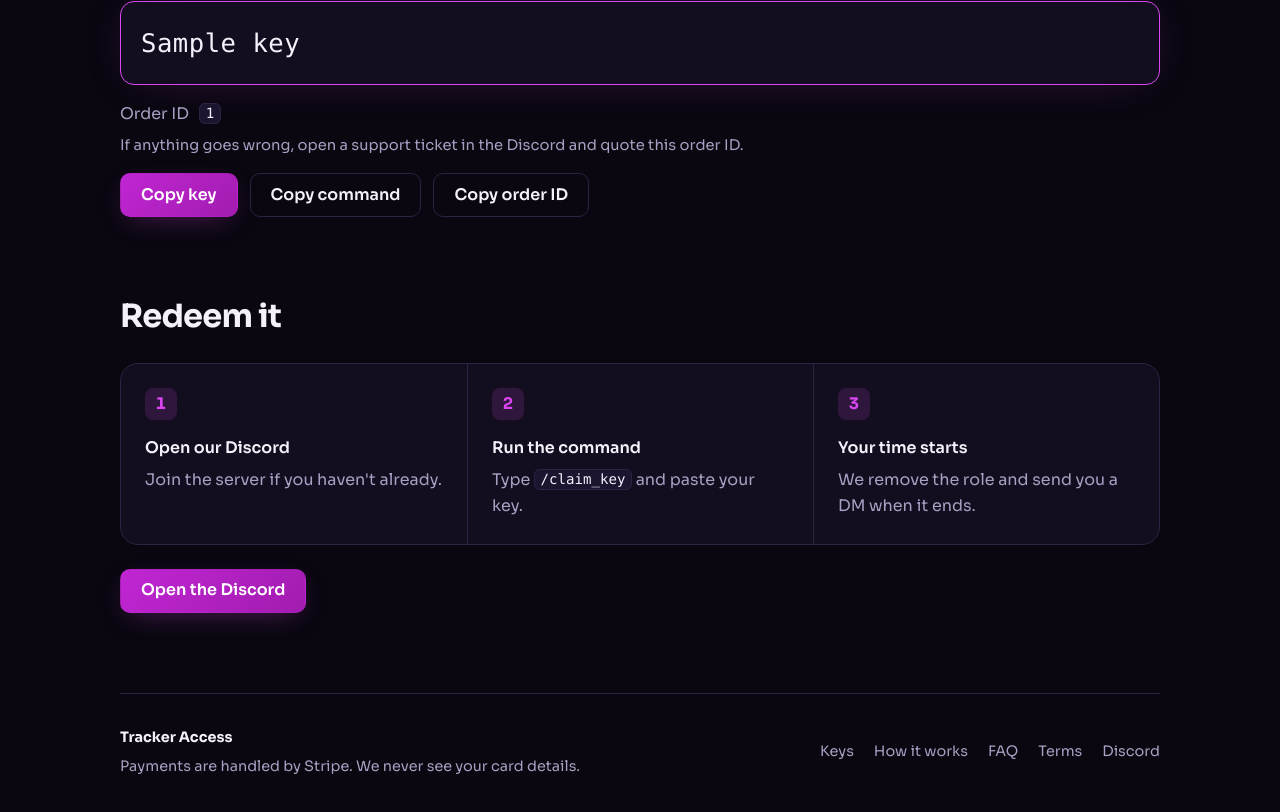
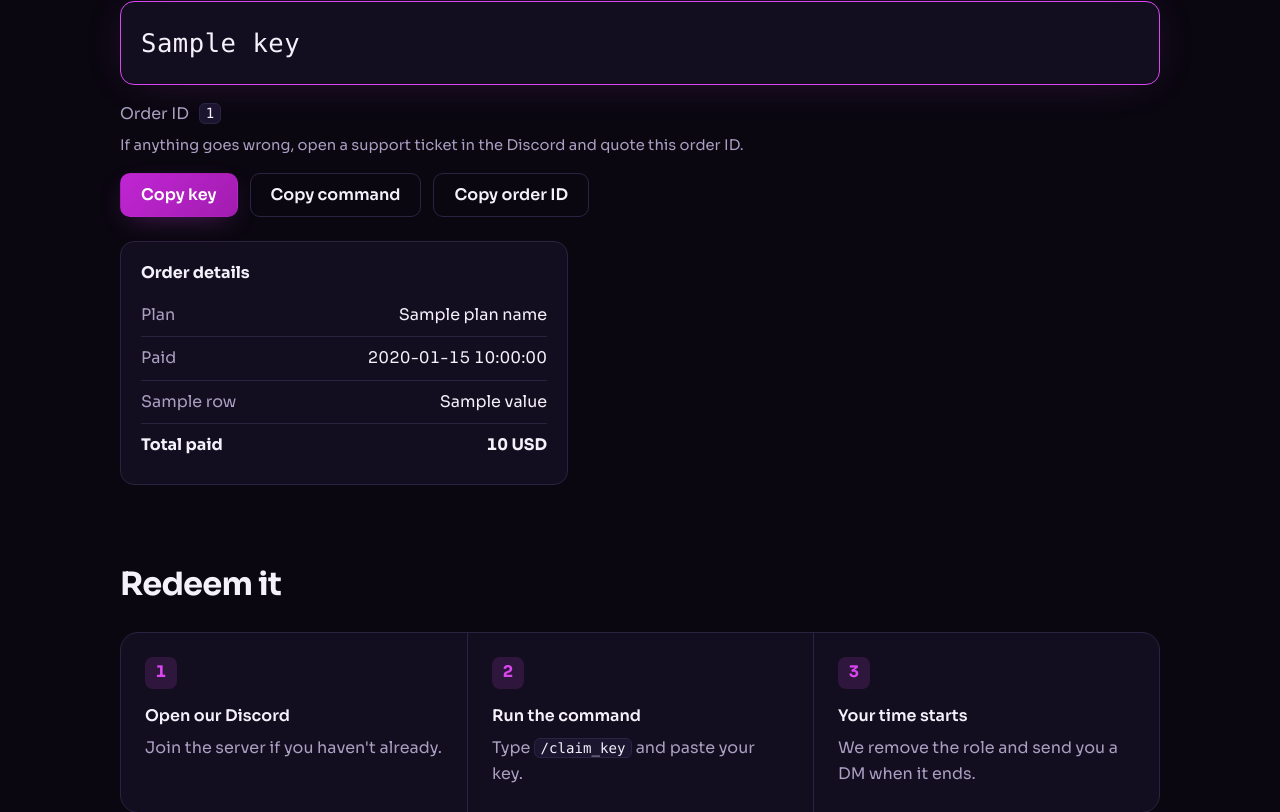
Before and after one commit to TrickZzZz/bot, a FastAPI app: template shop/app/templates/success.html in a window 1280 px wide. Shown: the part 324-1136 px from the top of the page. Before the commit the page ends 1098 px from the top, so only its background shows below. Run offline with FastAPI, Linux system fonts and the light colour scheme; the template is opened without the code that fills it: most values are stand-ins (such as "Sample title", 1, 10 or a date in 2020); parts of the project's set-up code (start-up, migrations or seed data) failed here and were passed over.

Commit message:
Show order details (amount, discount, tax/VAT, total) on the confirmation page
The amounts Stripe charged are saved on the key row when the order is
fulfilled (new pay_* columns on license_keys, added with ADD COLUMN IF NOT
EXISTS like buyer_email). The success page shows subtotal, total and, only
when Stripe included them, discount and tax/VAT. A key issued before this
change picks its amounts up the next time Stripe sends the event for it.

Co-Authored-By: Claude Sonnet 5.5 <noreply@anthropic.com>
Claude-Session: https://claude.ai/code/session_01P1Qxzyga59SgMGzVQTaTNy

```diff
--- a/shop/app/main.py
+++ b/shop/app/main.py
@@ -94,22 +94,96 @@ class LicenseKey(Base):
     claimed_by = Column(BigInteger, nullable=True)
     claimed_at = Column(DateTime(timezone=True), nullable=True)
     buyer_email = Column(String(320), nullable=True)
+    # What Stripe charged, in minor units (cents). Saved when the order is fulfilled.
+    pay_currency = Column(String(8), nullable=True)
+    pay_subtotal = Column(Integer, nullable=True)
+    pay_tax      = Column(Integer, nullable=True)
+    pay_discount = Column(Integer, nullable=True)
+    pay_total    = Column(Integer, nullable=True)
+
+
+# Columns the shop owns on license_keys (the bot's own copy of the table doesn't map them).
+SHOP_COLUMNS = {
+    "buyer_email":  "VARCHAR(320)",
+    "pay_currency": "VARCHAR(8)",
+    "pay_subtotal": "INTEGER",
+    "pay_tax":      "INTEGER",
+    "pay_discount": "INTEGER",
+    "pay_total":    "INTEGER",
+}
 
 
 def init_db():
     Base.metadata.create_all(bind=engine)
-    # If the bot created the table first, make sure the email column exists.
-    try:
-        with engine.begin() as conn:
-            conn.execute(text(
-                "ALTER TABLE license_keys ADD COLUMN IF NOT EXISTS buyer_email VARCHAR(320)"))
-    except Exception as e:  # SQLite has no IF NOT EXISTS for columns; fine for local runs
-        log.info("buyer_email column check skipped: %s", e)
+    # If the bot created the table first, add the shop's columns to it.
+    for name, sql_type in SHOP_COLUMNS.items():
+        try:
+            with engine.begin() as conn:
+                conn.execute(text(
+                    f"ALTER TABLE license_keys ADD COLUMN IF NOT EXISTS {name} {sql_type}"))
+        except Exception as e:  # SQLite has no IF NOT EXISTS for columns; fine for local runs
+            log.info("%s column check skipped: %s", name, e)
 
 
 def generate_key(plan: str) -> str:
     body = "".join(secrets.choice(KEY_ALPHABET) for _ in range(12))
     return f"TRK-{plan[0].upper()}-{body[:4]}-{body[4:8]}-{body[8:]}"
+
+
+CURRENCY_SYMBOLS = {"usd": "$", "gbp": "£", "eur": "€"}
+
+
+def money(cents: int, currency: str) -> str:
+    """12345, 'usd' -> '$123.45'. Currencies without a symbol show as '123.45 CAD'."""
+    cur    = (currency or CURRENCY).lower()
+    amount = f"{abs(cents) / 100:,.2f}"
+    symbol = CURRENCY_SYMBOLS.get(cur)
+    shown  = f"{symbol}{amount}" if symbol else f"{amount} {cur.upper()}"
+    return f"-{shown}" if cents < 0 else shown
+
+
+def when_text(dt) -> str:
+    if dt is None:
+        return ""
+    if dt.tzinfo is None:
+        dt = dt.replace(tzinfo=timezone.utc)
+    dt = dt.astimezone(timezone.utc)
+    return f"{dt.day} {dt:%b %Y}, {dt:%H:%M} UTC"
+
+
+def _cents(value):
+    """Stripe amounts are whole numbers. Anything else counts as 'not provided'."""
+    return value if isinstance(value, int) and not isinstance(value, bool) else None
+
+
+def payment_fields(order: dict) -> dict:
+    """The amounts on a Checkout Session, as the columns they are stored in."""
+    totals   = order.get("total_details") or {}
+    currency = order.get("currency")
+    return {
+        "pay_currency": currency.lower()[:8] if isinstance(currency, str) else None,
+        "pay_subtotal": _cents(order.get("amount_subtotal")),
+        "pay_tax":      _cents(totals.get("amount_tax")),
+        "pay_discount": _cents(totals.get("amount_discount")),
+        "pay_total":    _cents(order.get("amount_total")),
+    }
+
+
+def order_details(row):
+    """Lines for the 'Order details' box. Discount and tax only appear when Stripe
+    included them. None when no amounts were saved (keys sold before this existed)."""
+    if row.pay_total is None:
+        return None
+    cur  = row.pay_currency
+    rows = []
+    if row.pay_subtotal is not None:
+        rows.append(("Subtotal", money(row.pay_subtotal, cur)))
+    if row.pay_discount:
+        rows.append(("Discount", money(-row.pay_discount, cur)))
+    if row.pay_tax:
+        rows.append(("Tax / VAT", money(row.pay_tax, cur)))
+    return {"rows": rows, "total": money(row.pay_total, cur),
+            "currency": (cur or CURRENCY).upper()}
 
 
 def fulfil(order: dict):
@@ -122,15 +196,25 @@ def fulfil(order: dict):
         log.error("Paid order %s has no valid plan metadata (%r)", sid, plan_id)
         return None
     email = (order.get("customer_details") or {}).get("email")
+    pay   = payment_fields(order)
 
     for _ in range(3):
         db = SessionLocal()
         try:
             row = db.query(LicenseKey).filter(LicenseKey.order_ref == sid).first()
             if row:
-                return row.key
+                existing = row.key
+                if row.pay_total is None and pay["pay_total"] is not None:
+                    try:  # keys issued before amounts were saved get them on the next event
+                        for name, value in pay.items():
+                            setattr(row, name, value)
+                        db.commit()
+                    except Exception:
+                        db.rollback()
+                        log.exception("Could not save the payment details for %s", sid)
+                return existing
             key = generate_key(plan_id)
-            db.add(LicenseKey(key=key, plan=plan_id, order_ref=sid, buyer_email=email))
+            db.add(LicenseKey(key=key, plan=plan_id, order_ref=sid, buyer_email=email, **pay))
             db.commit()
             log.info("Issued a %s key for order %s", plan_id, sid)
             return key
@@ -151,7 +235,8 @@ def find_order(session_id: str):
         # claimed_by == 0 is the bot's "revoked by an owner" marker, not a real Discord id.
         return {"key": row.key, "plan": row.plan,
                 "claimed": row.claimed_by is not None and row.claimed_by != 0,
-                "revoked": row.claimed_by == 0}
+                "revoked": row.claimed_by == 0,
+                "paid_at": when_text(row.created_at), "details": order_details(row)}
     finally:
         db.close()
 
@@ -364,6 +449,10 @@ def success(request: Request, session_id: str = ""):
             "payment_status": raw.get("payment_status"),
             "metadata": raw.get("metadata") or {},
             "customer_details": raw.get("customer_details") or {},
+            "amount_subtotal": raw.get("amount_subtotal"),
+            "amount_total": raw.get("amount_total"),
+            "currency": raw.get("currency"),
+            "total_details": raw.get("total_details") or {},
         }
         if fulfil(data) is None:
             if data["payment_status"] == "paid":
@@ -383,7 +472,7 @@ def success(request: Request, session_id: str = ""):
 
     resp = render(request, "success.html", 200, key=order["key"], order_id=session_id,
                   plan_name=PLANS[order["plan"]]["name"], claimed=order["claimed"],
-                  revoked=order["revoked"])
+                  revoked=order["revoked"], details=order["details"], paid_at=order["paid_at"])
     resp.headers["Cache-Control"] = "no-store"
     resp.headers["X-Robots-Tag"] = "noindex"
     return resp
--- a/shop/app/static/style.css
+++ b/shop/app/static/style.css
@@ -314,6 +314,20 @@ main > .intro + section { margin-top: 0; }
 .order { margin: 1rem 0 0; color: var(--muted); }
 .order code { margin-left: 0.4rem; word-break: break-all; user-select: all; }
 .order-note { margin: 0.35rem 0 0; color: var(--muted); font-size: 0.92rem; }
+.receipt {
+  margin-top: 1.5rem; padding: 1.1rem 1.25rem; max-width: 28rem;
+  background: var(--surface); border: 1px solid var(--line); border-radius: 14px;
+}
+.receipt-title { margin: 0 0 0.5rem; font-size: 1rem; font-weight: 700; }
+.receipt dl { margin: 0; }
+.receipt dl > div {
+  display: flex; justify-content: space-between; gap: 1rem;
+  padding: 0.5rem 0; border-top: 1px solid var(--line);
+}
+.receipt dl > div:first-child { border-top: 0; }
+.receipt dt { color: var(--muted); }
+.receipt dd { margin: 0; text-align: right; font-variant-numeric: tabular-nums; }
+.receipt-total dt, .receipt-total dd { color: var(--text); font-weight: 700; }
 .actions { display: flex; flex-wrap: wrap; gap: 0.75rem; margin-top: 1rem; }
 .back { font-weight: 600; }
 
--- a/shop/app/templates/success.html
+++ b/shop/app/templates/success.html
@@ -19,6 +19,19 @@
     <button type="button" class="ghost" data-copy="/claim_key {{ key }}" data-label="Copy command" data-fallback="#key">Copy command</button>
     <button type="button" class="ghost" data-copy="{{ order_id }}" data-label="Copy order ID" data-fallback="#order-id">Copy order ID</button>
   </div>
+  {% if details %}
+  <div class="receipt">
+    <h3 class="receipt-title">Order details</h3>
+    <dl>
+      <div><dt>Plan</dt><dd>{{ plan_name }}</dd></div>
+      {% if paid_at %}<div><dt>Paid</dt><dd>{{ paid_at }}</dd></div>{% endif %}
+      {% for label, value in details.rows %}
+      <div><dt>{{ label }}</dt><dd>{{ value }}</dd></div>
+      {% endfor %}
+      <div class="receipt-total"><dt>Total paid</dt><dd>{{ details.total }} {{ details.currency }}</dd></div>
+    </dl>
+  </div>
+  {% endif %}
   {% if revoked %}
   <p class="notice">This key has been revoked and can't be redeemed. Contact staff in the Discord if you think that's a mistake.</p>
   {% elif claimed %}
```
